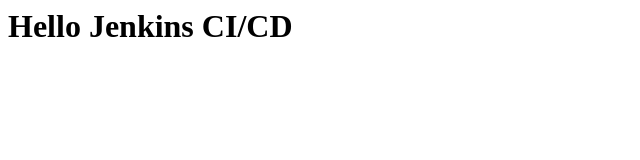
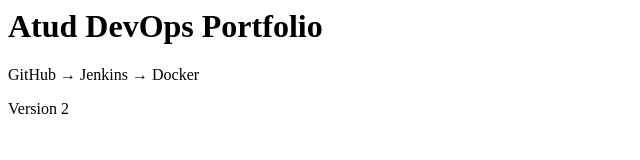
Before and after one commit to devopsboy2/jenkins-demo, a plain HTML site: page index.html in a window 1280 px wide. Shown: the whole page, without its empty margins (0-640 px from the left). Drawn offline with Linux system fonts and the light colour scheme.

Commit message:
Version 2 website

```diff
--- a/index.html
+++ b/index.html
@@ -1 +1,3 @@
-<h1>Hello Jenkins CI/CD</h1>
+<h1>Atud DevOps Portfolio</h1>
+<p>GitHub → Jenkins → Docker</p>
+<p>Version 2</p>
```
